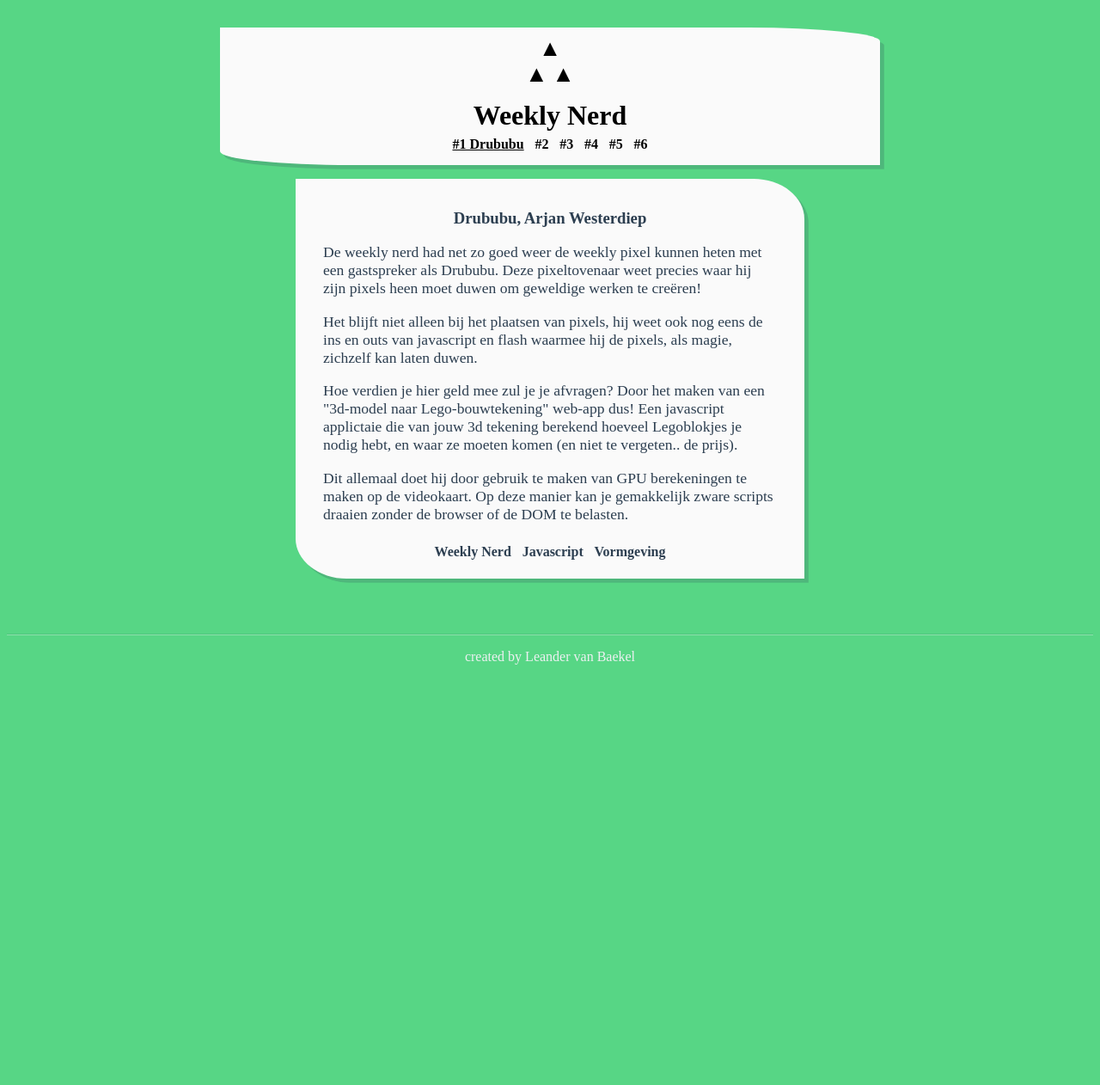
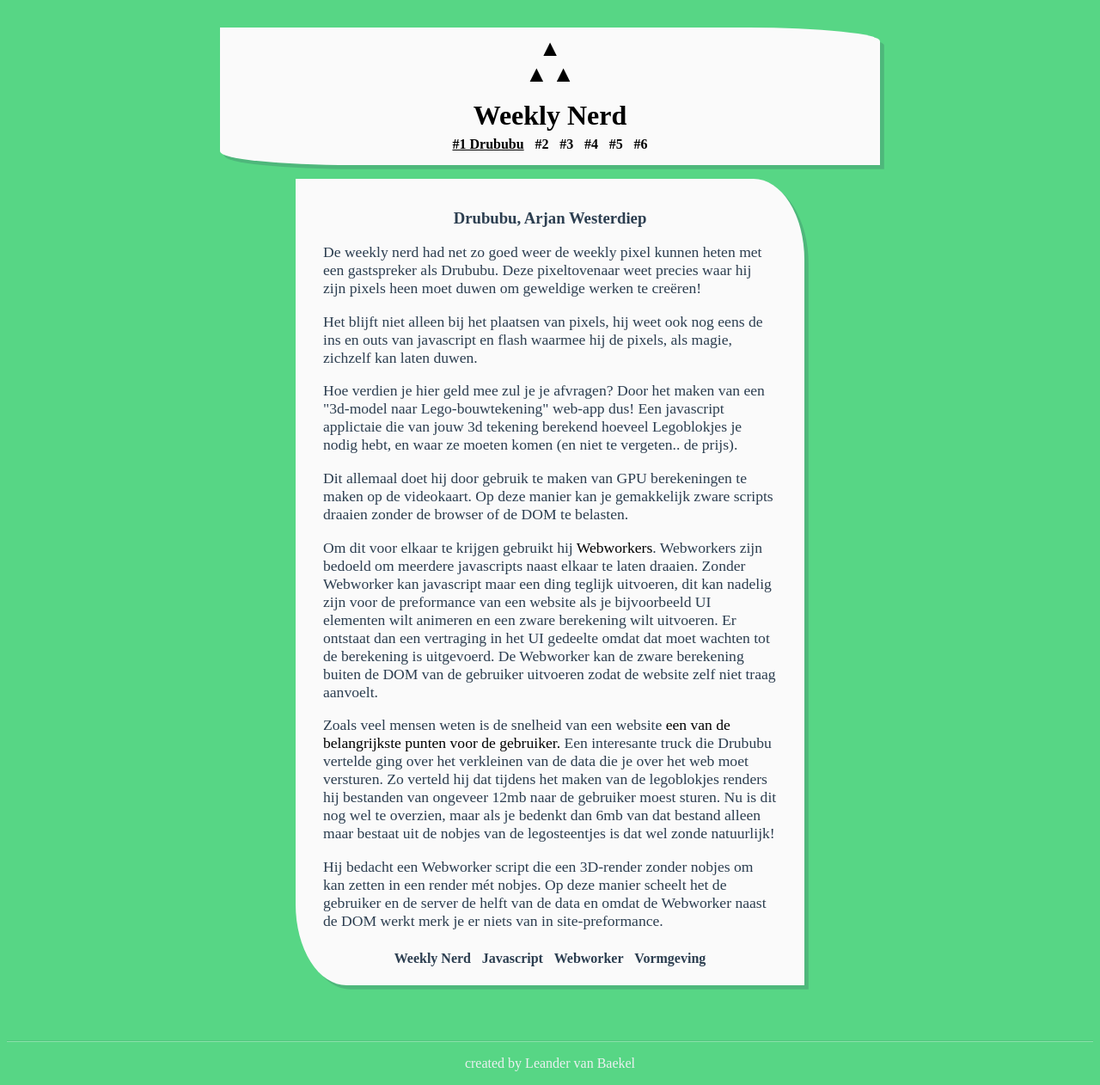
Before and after one commit to LeanderVanBaekel/LeanderVanBaekel.github.io, a PHP site: page /blog/1-drububu.html in a window 1280 px wide. Shown: the whole page at 86% size. Before the commit the page ends 773 px from the top, so only its background shows below. Run offline with PHP 8.4, Linux system fonts and the light colour scheme.

Commit message:
bugfixes

```diff
--- a/blog/1-drububu.html
+++ b/blog/1-drububu.html
@@ -46,9 +46,16 @@
 
 			<p>Dit allemaal doet hij door gebruik te maken van GPU berekeningen te maken op de videokaart. Op deze manier kan je gemakkelijk zware scripts draaien zonder de browser of de DOM te belasten.</p>
 
+			<p>Om dit voor elkaar te krijgen gebruikt hij <a href="http://www.html5rocks.com/en/tutorials/workers/basics/" title="uitleg Webworkers">Webworkers</a>. Webworkers zijn bedoeld om meerdere javascripts naast elkaar te laten draaien. Zonder Webworker kan javascript maar een ding teglijk uitvoeren, dit kan nadelig zijn voor de preformance van een website als je bijvoorbeeld UI elementen wilt animeren en een zware berekening wilt uitvoeren. Er ontstaat dan een vertraging in het UI gedeelte omdat dat moet wachten tot de berekening is uitgevoerd. De Webworker kan de zware berekening buiten de DOM van de gebruiker uitvoeren zodat de website zelf niet traag aanvoelt.</p>
+
+			<p>Zoals veel mensen weten is de snelheid van een website <a href="http://www.businessinsider.com/page-load-time-the-online-business-killer-2011-5?IR=T" title="Waarom snelheid belangrijk is.">een van de belangrijkste punten voor de gebruiker.</a> Een interesante truck die Drububu vertelde ging over het verkleinen van de data die je over het web moet versturen. Zo verteld hij dat tijdens het maken van de legoblokjes renders hij bestanden van ongeveer 12mb naar de gebruiker moest sturen. Nu is dit nog wel te overzien, maar als je bedenkt dan 6mb van dat bestand alleen maar bestaat uit de nobjes van de legosteentjes is dat wel zonde natuurlijk!</p>
+
+			<p>Hij bedacht een Webworker script die een 3D-render zonder nobjes om kan zetten in een render mét nobjes. Op deze manier scheelt het de gebruiker en de server de helft van de data en omdat de Webworker naast de DOM werkt merk je er niets van in site-preformance.</p>
+
 				<ul class="horizontal-list">
 					<li>Weekly Nerd</li>
 					<li>Javascript</li>
+					<li>Webworker</li>
 					<li>Vormgeving</li>
 				</ul>
 		</section>
--- a/css/style.css
+++ b/css/style.css
@@ -39,6 +39,7 @@ article {
 	margin: 0 auto;
 	display: flex;
 	flex-direction: row;
+	flex-wrap: wrap;
 	justify-content: center;
 }
 
@@ -50,6 +51,7 @@ section {
 	background-color: rgb(250,250,250);
 	border-radius: 0% 10%;
 	box-shadow: 0.3em 0.3em 0em 0em rgba(44, 62, 80,0.2);
+	min-width: 10em;
 }
 
 ul {
```
Also changed, not shown: cssToTheRescue/week1/style.css (+27 -27 lines), index.html (+1 -7 lines), webAppFromScratch/exercise 5/javascript/script.js (line endings or trailing spaces).
